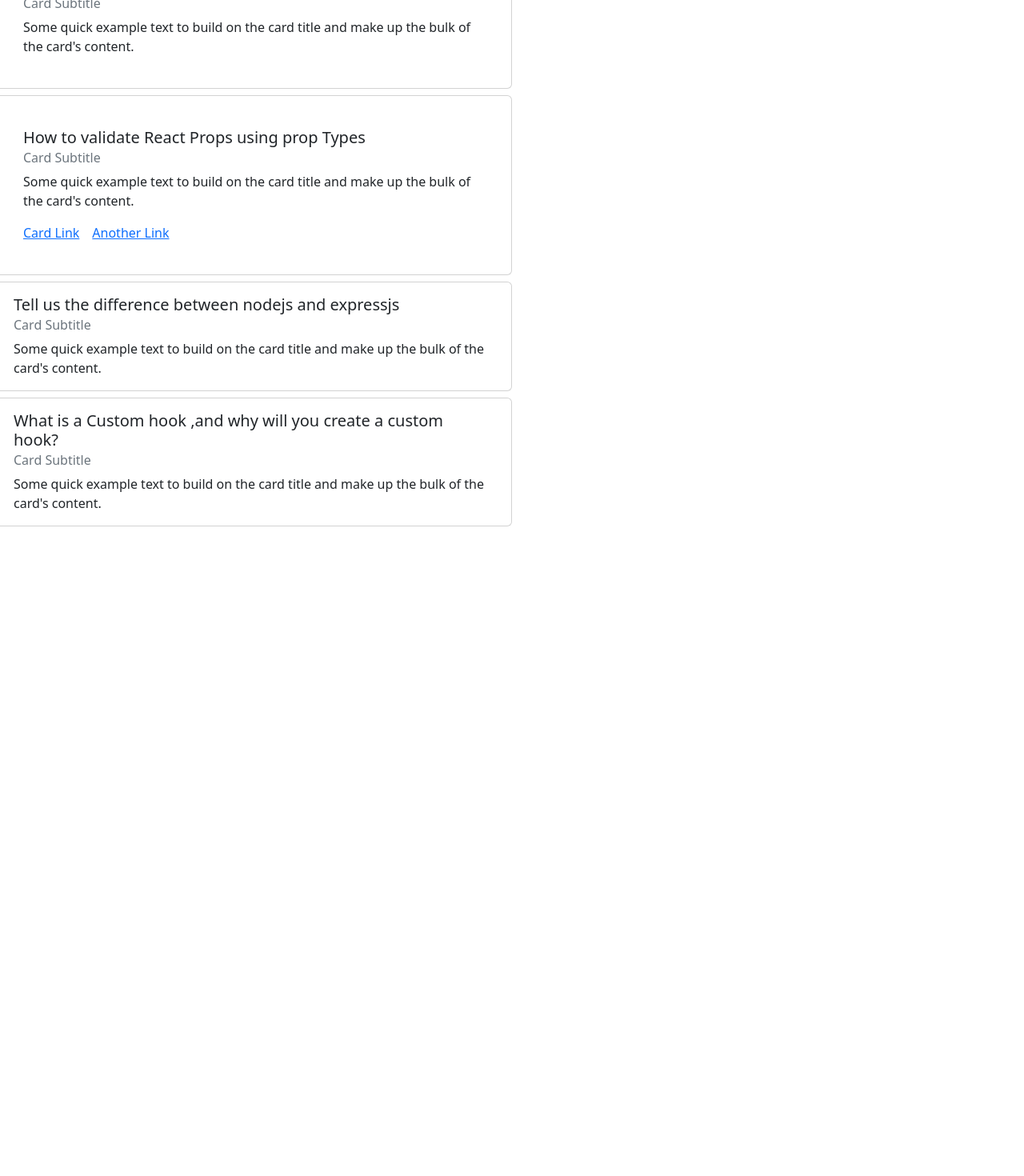
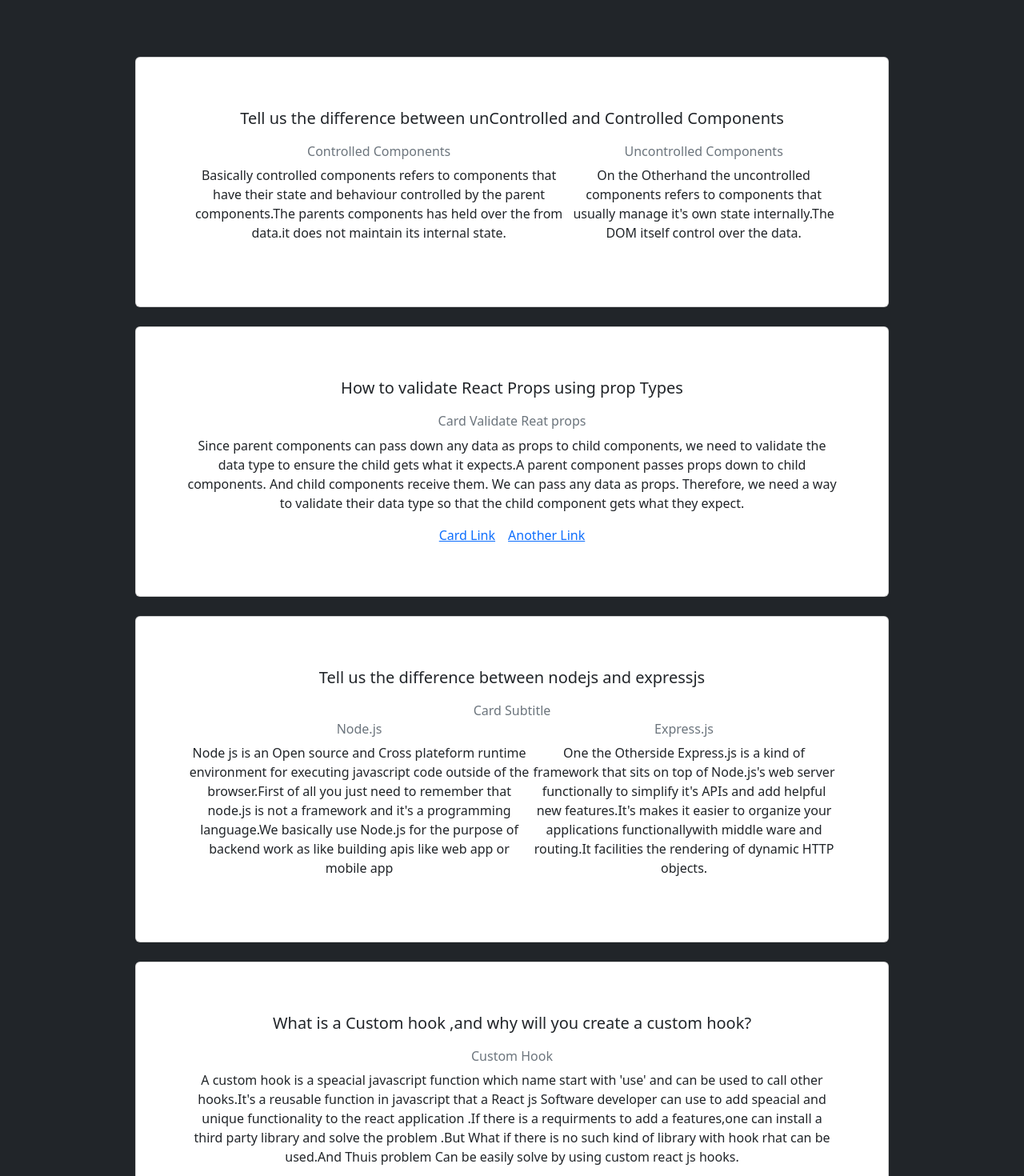
Before and after one commit to Suraiyatithi/baking-queen-client, a React (Vite) app: page /blog in a window 1280 px wide. Shown: the part 140-1610 px from the top of the page at 80% size. Before the commit the page ends 800 px from the top, so only its background shows below. Built offline with nearby package versions, Linux system fonts and the light colour scheme; no server answers.

Commit message:
blog are added

```diff
--- a/src/pages/Blog.jsx
+++ b/src/pages/Blog.jsx
@@ -1,56 +1,91 @@
 import React from 'react';
 import { CardGroup } from 'react-bootstrap';
 import Card from 'react-bootstrap/Card';
+import Footer from '../share/Footer';
+import Header from '../share/Header'
 
 
 
 const Blog = () => {
     return (
-        <div>
-           <h3>Here is Our Daily Blog Page</h3>
-           <div className="">
+      <div>
+        <Header></Header>
 
-    <div className='row row-cols-md-1 row-cols-lg-2 row-cols-sm-1 gap-2'>
-    <Card className='col p-4'>
+        <div className='bg-dark text-center'>
+           <h3 className='text-center text-white p-5'>Here is Our Daily Blog Page</h3>
+           <div className="m-4">
+
+    <div className='row  row-cols-1 text-center'>
+    <Card className='w-75 p-5 col mx-auto'>
       <Card.Body>
-        <Card.Title>Tell us the difference between unControl and Control Components</Card.Title>
-        <Card.Subtitle className="mb-2 text-muted">Card Subtitle</Card.Subtitle>
+        <Card.Title className='mb-4'>Tell us the difference between unControlled and Controlled Components</Card.Title>
+
         <Card.Text>
-          Some quick example text to build on the card title and make up the
-          bulk of the card's content.
+         <div className="d-flex justify-content-between">
+          <div className="">
+          <Card.Subtitle className="mb-2 text-muted">Controlled Components</Card.Subtitle>
+
+            <p>Basically controlled components refers to components that have their state and behaviour controlled by the parent components.The parents components has held over the from data.it does not maintain its internal state. </p>
+          </div>
+          <div className="">
+          <Card.Subtitle className="mb-2 text-muted">Uncontrolled Components</Card.Subtitle>
+
+            <p>On the Otherhand the uncontrolled components refers to components that usually manage it's own state internally.The DOM itself control over the data.</p>
+          </div>
+         </div>
         </Card.Text>
       </Card.Body>
     </Card>
-    <Card className='col p-4'>
+    <Card className='w-75 p-5 col mx-auto mt-4'>
       <Card.Body>
-        <Card.Title>How to validate React Props using prop Types</Card.Title>
-        <Card.Subtitle className="mb-2 text-muted">Card Subtitle</Card.Subtitle>
+        <Card.Title className='mb-4'>How to validate React Props using prop Types</Card.Title>
+        <Card.Subtitle className="mb-2 text-muted">Card Validate Reat props </Card.Subtitle>
         <Card.Text>
-          Some quick example text to build on the card title and make up the
-          bulk of the card's content.
+            <p>Since parent components can pass down any data as props to child components, we need to validate
+               the data type to ensure the child gets what it expects.A parent component passes props down to
+               child components. And child components receive them. We can pass any data as props. Therefore,
+              we need a way to validate their data type so that the child component gets what they expect.</p>
         </Card.Text>
         <Card.Link href="#">Card Link</Card.Link>
         <Card.Link href="#">Another Link</Card.Link>
       </Card.Body>
     </Card>
-    <Card className='col'>
+    <Card className='w-75 p-5 col mx-auto mt-4'>
       <Card.Body>
-        <Card.Title>Tell us the difference between nodejs and expressjs</Card.Title>
+        <Card.Title className='mb-4'>Tell us the difference between nodejs and expressjs</Card.Title>
         <Card.Subtitle className="mb-2 text-muted">Card Subtitle</Card.Subtitle>
         <Card.Text>
-          Some quick example text to build on the card title and make up the
-          bulk of the card's content.
+<div className="d-flex justify-content-between">
+  <div className="">
+  <Card.Subtitle className="mb-2 text-muted">Node.js</Card.Subtitle>
+  <p>Node js is an Open source and Cross plateform runtime environment for executing javascript code
+     outside of the browser.First of all you just need to remember that node.js is not a framework
+     and it's a programming language.We basically
+    use Node.js for the purpose of backend work as like building apis like web app or mobile app</p>
+  </div>
+  <div className="">
+  <Card.Subtitle className="mb-2 text-muted">Express.js</Card.Subtitle>
+  <p>One the Otherside Express.js is a kind of framework that sits on top of Node.js's web server
+    functionally to simplify it's APIs and add helpful new features.It's makes it easier to organize
+     your applications functionallywith middle ware and routing.It facilities the rendering of dynamic
+      HTTP objects.</p>
+  </div>
+</div>
         </Card.Text>
 
       </Card.Body>
     </Card>
-    <Card className='col'>
+    <Card className='w-75 p-5 col mx-auto mt-4 mb-4'>
       <Card.Body>
-        <Card.Title>What is a Custom hook ,and why will you create a custom hook?</Card.Title>
-        <Card.Subtitle className="mb-2 text-muted">Card Subtitle</Card.Subtitle>
+        <Card.Title className='mb-4'>What is a Custom hook ,and why will you create a custom hook?</Card.Title>
+        <Card.Subtitle className="mb-2 text-muted">Custom Hook</Card.Subtitle>
         <Card.Text>
-          Some quick example text to build on the card title and make up the
-          bulk of the card's content.
+         <p>A custom hook is a speacial javascript function which name start with 'use' and can be used to
+          call other hooks.It's a reusable function in javascript that a React js Software developer can use
+           to add speacial and unique functionality to the react application .If there is a requirments
+            to add a features,one can install a third party library and solve the problem .But What if there
+            is no such kind of library
+           with hook rhat can be used.And Thuis problem Can be easily solve by using custom react js hooks.</p>
         </Card.Text>
 
       </Card.Body>
@@ -59,6 +94,8 @@ const Blog = () => {
 
  </div>
  </div>
+ <Footer></Footer>
+ </div>
     );
 };
 
--- a/src/pages/Register.jsx
+++ b/src/pages/Register.jsx
@@ -23,14 +23,15 @@ const Register = () => {
 
         console.log(name, photo, email, password);
         setError('');
-        if (email=='') {
-            setError('Your password did not match')
-            return
-        }
-        else if (password.length < 6) {
-            setError('password must be 6 characters or longer')
-            return
-        }
+
+
+if (password.length < 6) {
+   setError('!!!!password must be 6 characters or longer')
+   return
+}
+
+
+
         createUser(email, password)
             .then(result => {
                 const createdUser = result.user;
@@ -58,18 +59,23 @@ const Register = () => {
                 setError(error.message);
             })
     }
+    const handlechange=event=>{
+        // setError(event.target.value);
+        if(event.target.value.trim().length ==0)
+        {
+           setError('!!!!!!!Please Fill All the Input Value')
+           return
+        }}
   const  handleShow=()=>{
-    if(error===true){
-        toast('Registration Unsuccessful')
-    }
-    else{
+    if(!error){
+
     toast('Successfully Register to this site')}
   }
 
     return (
         <Container className='w-50 text-white'>
             <h3>Please Register</h3>
-            <Form onSubmit={handleRegister}>
+            <Form onSubmit={handleRegister} name='From'>
                 <Form.Group className="mb-3" controlId="formBasicname">
                     <Form.Label>Name</Form.Label>
                     <Form.Control type="text" name='name' placeholder="Your Name" required />
@@ -80,12 +86,12 @@ const Register = () => {
                 </Form.Group>
                 <Form.Group className="mb-3" controlId="formBasicEmail">
                     <Form.Label>Email address</Form.Label>
-                    <Form.Control type="email" name='email' placeholder="Enter email" required />
+                    <Form.Control onChange={handlechange} type="email" name='email' placeholder="Enter email" required />
                 </Form.Group>
 
                 <Form.Group className="mb-3" controlId="formBasicPassword">
                     <Form.Label>Password</Form.Label>
-                    <Form.Control type="password" name='password' placeholder="Password" required />
+                    <Form.Control onChange={handlechange} type="password" name='password' placeholder="Password" required />
                 </Form.Group>
 
                 <Form.Group className="mb-3" controlId="formBasicCheckbox">
@@ -105,12 +111,12 @@ const Register = () => {
                     Already Have an Account? <Link to="/login">Login</Link>
                 </Form.Text>
 
-                <Form.Text className="text-danger">
-              <p className='text-error'>{error}</p>
+                <Form.Text className="">
+              <h6 className='text-error text-danger p-2'>{error}</h6>
                 </Form.Text>
             </Form>
         </Container>
     );
-};
+}
 
 export default Register;
```
